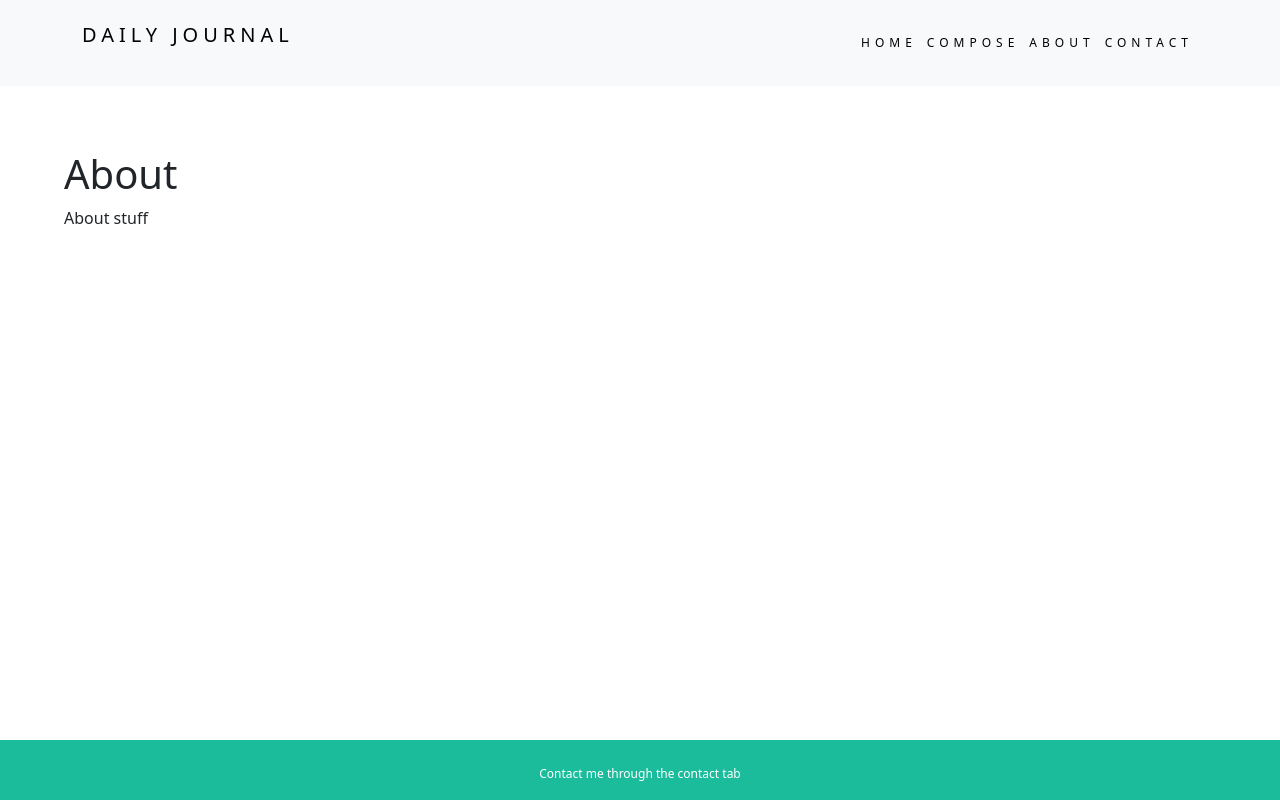
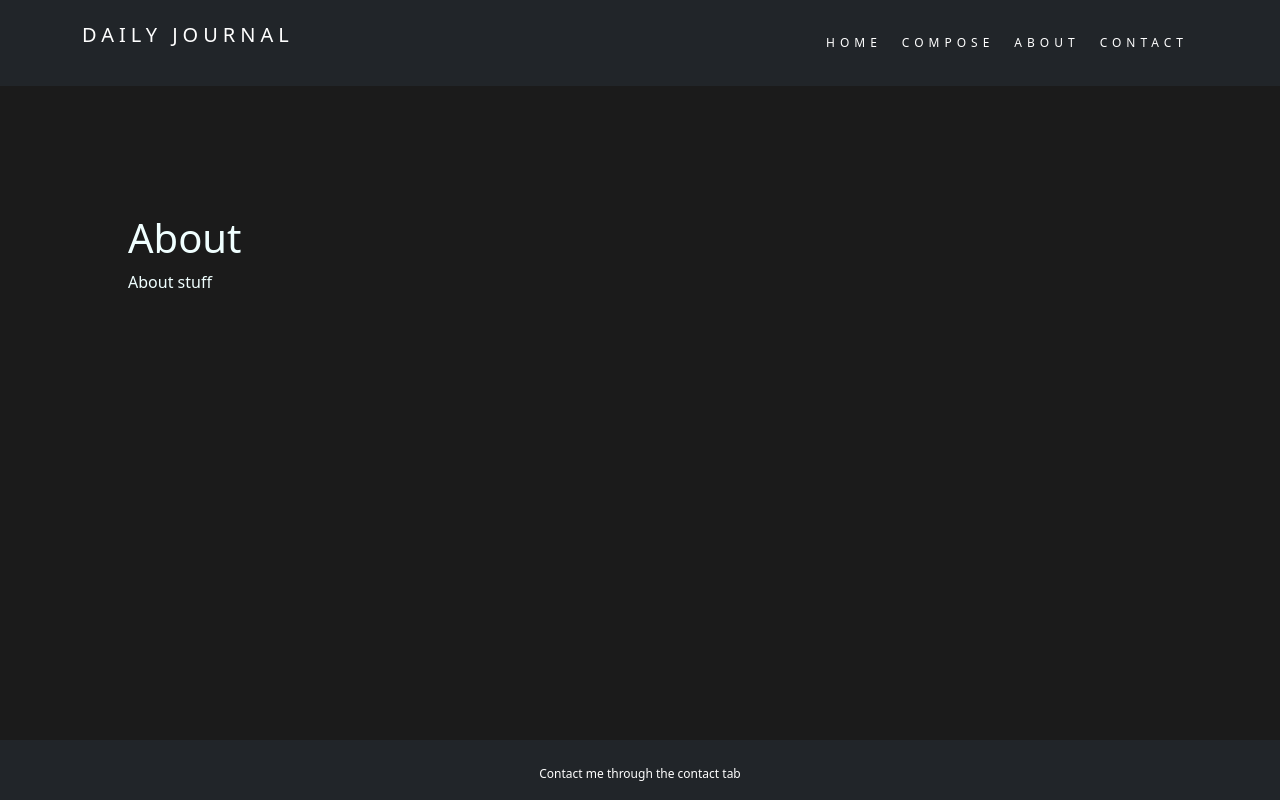
Before and after one commit to narayanraonl/lorem-ipsum-frontend, a React (Create React App) app: page /about in a window 1280 px wide. Built offline with nearby package versions, Linux system fonts and the light colour scheme.

Commit message:
initial-styles

```diff
--- a/src/components/compose.js
+++ b/src/components/compose.js
@@ -37,9 +37,9 @@ export default function Compose() {
                 <h4>Post</h4>
                 <textarea rows="5" className="form-control" onChange={e => setContent(e.target.value)}/>
                 <h4>Upload Picture</h4>
-                <input type="file" onChange={e => setFile(e.target.files[0])}></input>
+                <input type="file" className="form-control-2" onChange={e => setFile(e.target.files[0])}></input>
             </div>
-            <Link to='/'><button className="btn btn-primary" onClick={handleSubmit}>Publish</button></Link>
+            <Link to='/'><button className="form-control-2 btn btn-primary" onClick={handleSubmit}>Publish</button></Link>
         </form>
     )
 }
--- a/src/components/header.js
+++ b/src/components/header.js
@@ -3,7 +3,7 @@ import { NavLink,Outlet } from "react-router-dom"
 export default function Header() {
     return (
         <>
-            <nav className="navbar navbar-expand-lg navbar-light bg-light">
+            <nav className="navbar navbar-expand-lg navbar-dark bg-dark">
                 <div className="container">
                     <div className="navbar-header">
                         <p className="navbar-brand">DAILY JOURNAL</p>
--- a/src/components/home.js
+++ b/src/components/home.js
@@ -22,10 +22,13 @@ export default function Home() {
     <div className="container-fluid">
         <p>Home intro stuff</p>
         {posts.map(post => (
-            <div key={post._id}>
-                <h2>{post.title}</h2>
-                {post.image && <img src={`//localhost:3001/Images/${post.image}`} alt="blog img"></img>}
-                <p>{post.content.substring(0,100)}...<Link to={`/posts/${post._id}`}>Read More</Link></p>
+            <div key={post._id} className="card text-bg-dark border-dark mb-3">
+                <div className="card-body">
+                    <h2 className="card-title">{post.title}</h2>
+                    <p className="card-text">{post.content.substring(0,100)}...</p>
+                </div>
+                {post.image && <img src={`//localhost:3001/Images/${post.image}`} alt="blog img" className="card-img-bottom"></img>}
+                <Link className="btn btn-primary" to={`/posts/${post._id}`}>Read More</Link>
             </div>
         ))}
     </div>
--- a/src/components/post.js
+++ b/src/components/post.js
@@ -29,14 +29,14 @@ export default function Post() {
 
     return (
         <div className="container-fluid">
-            <h1>{post.title}</h1>
-            {post.image && <img src={`//localhost:3001/Images/${post.image}`} alt="blog img"></img>}
-            <p>{post.content}</p>
-            <Link to='/'>
-            <button className="btn btn-danger" onClick={handleDelete}>
-                Delete
-            </button>
-            </Link>
+            <div key={post._id} className="card text-bg-dark border-dark mb-3">
+                <div className="card-body">
+                    <h2 className="card-title">{post.title}</h2>
+                    <p className="card-text">{post.content}</p>
+                </div>
+                {post.image && <img src={`//localhost:3001/Images/${post.image}`} alt="blog img" className="card-img-bottom"></img>}
+                <Link className="btn btn-danger" onClick={handleDelete} to='/'>Delete</Link>
+            </div>
         </div>
     )
 }
--- a/src/components/styles.css
+++ b/src/components/styles.css
@@ -1,5 +1,12 @@
+:root {
+    background-color: rgb(27, 27, 27);
+    color: azure;
+}
+
 .container-fluid {
-    padding: 5%;
+    padding: 10%;
+    color: azure;
+    background-color: rgb(27, 27, 27);
 }
 
 .navbar {
@@ -15,22 +22,42 @@
 }
 
 .navbar-nav li a{
-    padding: 5px;
+    padding: 10px;
     text-decoration: none;
-    color: black;
+    color: white;
 }
 
 .navbar-nav  li a:hover {
     color: #1abc9c !important;
 }
 
+.card {
+    position: static;
+    padding: 1%;
+}
+
+.card .btn {
+    width: fit-content;
+    margin: 1%;
+}
+
+.form-control {
+    margin: 1%;
+}
+
+.form-control-2 {
+    width: fit-content;
+    margin: 1%;
+}
+
 .footer {
+    /* background-color: black; */
 	position: fixed;
 	text-align: center;
 	bottom: 0;
 	width: 100%;
 	height: 60px;
-	background-color: #1abc9c;
+	background-color: rgba(33,37,41,1);
 }
 
 .footer p {
```
